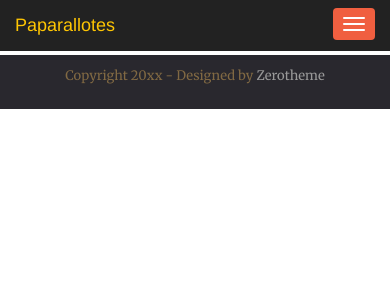
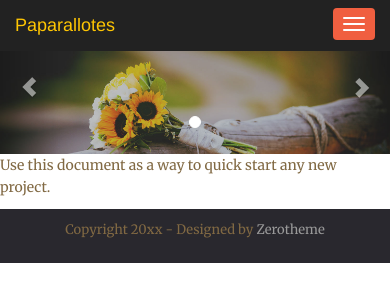
Before and after one commit to palvarez89/paparajotesybellotas, a Django app: page /es/about/ in a window 390 px wide. Shown: the top 302 px of the page. Run offline with Django 3.2, Linux system fonts and the light colour scheme; some libraries are stand-ins or nearby versions.

Commit message:
Improve carousel in small screens

```diff
--- a/paparajotes_y_bellotas/static/css/style.css
+++ b/paparajotes_y_bellotas/static/css/style.css
@@ -384,3 +384,10 @@ a.btn:focus{outline: 0;}
 .img-responsive, .thumbnail>img, .thumbnail a>img, .carousel-inner>.item>img, .carousel-inner>.item>a>img {
     width: 100%;
 }
+
+@media(max-width:768px) {
+    header .carousel {
+	padding-top: 50px
+    }
+
+}
--- a/paparajotes_y_bellotas/templates/base.html
+++ b/paparajotes_y_bellotas/templates/base.html
@@ -86,10 +86,11 @@
         </div>
         <!-- /.container-fluid -->
     </nav>
-	<!-- Navigation -->
+    <!-- Navigation -->
 
+	{% block carousel %}
 	<!-- CAROUSEL -->
-	<div id="carousel-example-generic" class="carousel slide hidden-xs" data-ride="carousel" data-interval="4000">
+	<div id="carousel-example-generic" class="carousel slide" data-ride="carousel" data-interval="4000">
 		<!-- Indicators -->
 		<ol class="carousel-indicators">
 			<li data-target="#carousel-example-generic" data-slide-to="0" class="active"></li>
@@ -117,6 +118,7 @@
 			<span class="glyphicon glyphicon-chevron-right"></span>
 		</a>
 	</div> <!-- Carousel -->
+	{% endblock carousel %}
 
 </header>
 
```
